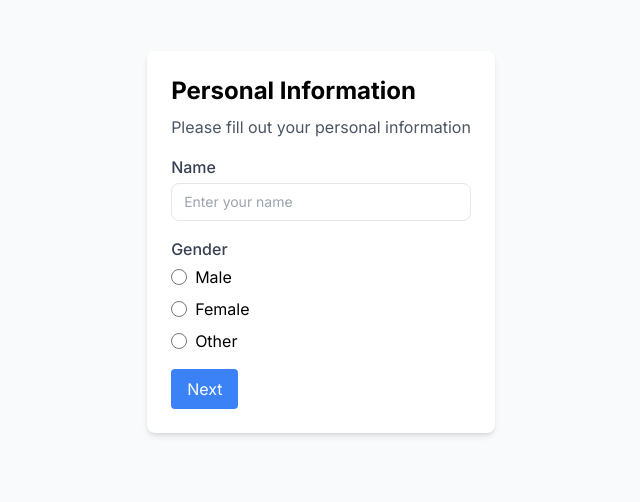
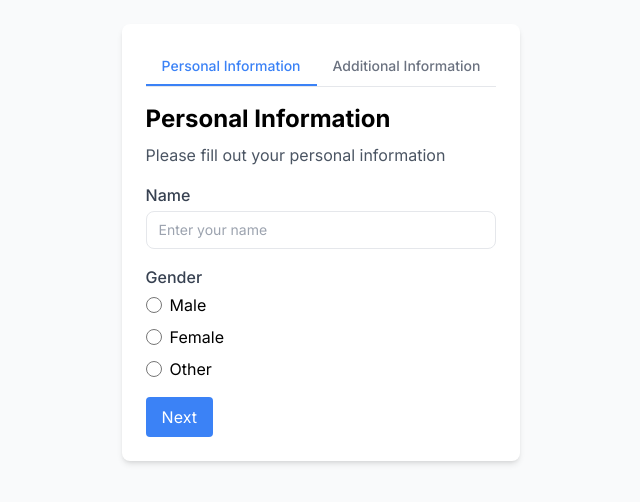
Before and after one commit to bimamib/form-builder, a Vue app: page / in a window 1280 px wide. Shown: the part 158-660 px from the top of the page, without its empty margins (319-959 px from the left). Built offline with nearby package versions, Linux system fonts and the light colour scheme.

Commit message:
Styling Multi Step Form menjadi Tab Index

```diff
--- a/src/components/MultiStepForm.vue
+++ b/src/components/MultiStepForm.vue
@@ -1,32 +1,51 @@
 <template>
-  <div class="max-w-xl p-6 mx-auto bg-white rounded-lg shadow-md form-builder">
-    <h2 class="mb-2 text-2xl font-bold">{{ currentStepData.title }}</h2>
-    <p class="mb-4 text-gray-600">{{ currentStepData.description }}</p>
+  <div class="form-builder max-w-xl mx-auto p-6 bg-white rounded-lg shadow-md">
+    <!-- Tab Navigation -->
+    <div class="flex border-b border-gray-200 mb-4">
+      <button
+        v-for="(step, index) in formConfig"
+        :key="index"
+        @click="currentStep = step.step"
+        :class="[
+          'px-4 py-2 text-sm font-medium border-b-2',
+          currentStep === step.step
+            ? 'border-blue-500 text-blue-500'
+            : 'border-transparent text-gray-500 hover:text-gray-700',
+        ]"
+      >
+        {{ step.title }}
+      </button>
+    </div>
+
+    <!-- Step Content -->
+    <h2 class="text-2xl font-bold mb-2">{{ currentStepData.title }}</h2>
+    <p class="text-gray-600 mb-4">{{ currentStepData.description }}</p>
 
     <form @submit.prevent="handleSubmit" class="space-y-4">
       <div v-for="(field, index) in currentStepData.fields" :key="index">
         <FieldRenderer :field="field" v-model="formData[field.label]" />
       </div>
 
+      <!-- Buttons for Next/Previous -->
       <div class="flex justify-between mt-6">
         <button
           v-if="currentStep > 1"
           @click="prevStep"
-          class="px-4 py-2 text-white bg-blue-500 rounded hover:bg-blue-600"
+          class="bg-blue-500 text-white px-4 py-2 rounded hover:bg-blue-600"
         >
           Previous
         </button>
         <button
           v-if="currentStep < totalSteps"
           @click="nextStep"
-          class="px-4 py-2 text-white bg-blue-500 rounded hover:bg-blue-600"
+          class="bg-blue-500 text-white px-4 py-2 rounded hover:bg-blue-600"
         >
           Next
         </button>
         <button
           v-if="currentStep === totalSteps"
           type="submit"
-          class="px-4 py-2 text-white bg-green-500 rounded hover:bg-green-600"
+          class="bg-green-500 text-white px-4 py-2 rounded hover:bg-green-600"
         >
           Submit
         </button>
@@ -36,41 +55,47 @@
 </template>
 
 <script>
-import formData from "../data/formData";
+import formData from "../data/formData"; // Pastikan data JSON ada di sini
 import FieldRenderer from "./FieldRenderer.vue";
 
 export default {
-  components: { FieldRenderer },
+  components: {
+    FieldRenderer,
+  },
   data() {
     return {
-      formData: {},
-      currentStep: 1,
-      formConfig: formData,
+      formData: {}, // Data untuk menyimpan input pengguna
+      currentStep: 1, // Menyimpan langkah yang aktif
+      formConfig: formData, // Konfigurasi langkah-langkah
     };
   },
   computed: {
     currentStepData() {
-      return this.formConfig.find((step) => step.step === this.currentStep);
+      return this.formConfig.find((step) => step.step === this.currentStep); // Ambil langkah yang aktif
     },
     totalSteps() {
-      return this.formConfig.length;
+      return this.formConfig.length; // Total langkah
     },
   },
   methods: {
     nextStep() {
       if (this.currentStep < this.totalSteps) {
-        this.currentStep++;
+        this.currentStep++; // Pindah ke langkah berikutnya
       }
     },
     prevStep() {
       if (this.currentStep > 1) {
-        this.currentStep--;
+        this.currentStep--; // Kembali ke langkah sebelumnya
       }
     },
     handleSubmit() {
-      console.log("Submitted Data:", this.formData);
+      console.log("Submitted Data:", this.formData); // Kirim data form
       alert("Form submitted successfully!");
     },
   },
 };
 </script>
+
+<style scoped>
+/* Tambahkan styling jika diperlukan */
+</style>
```
